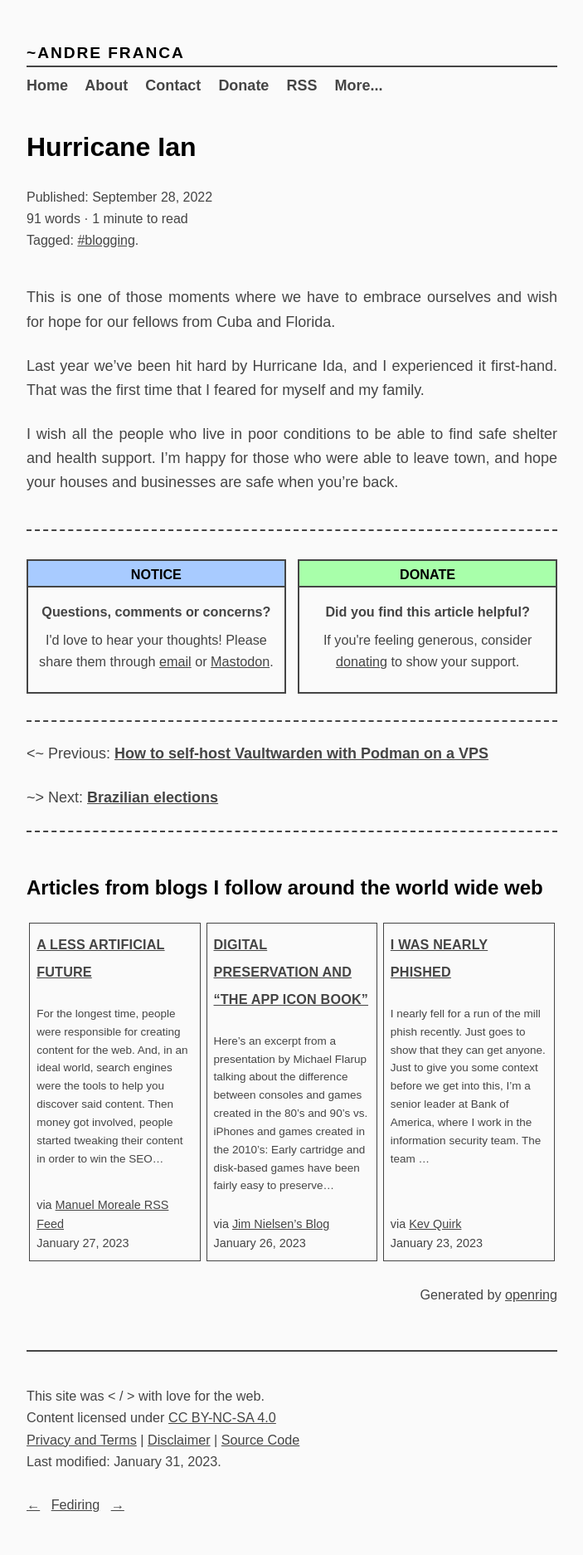
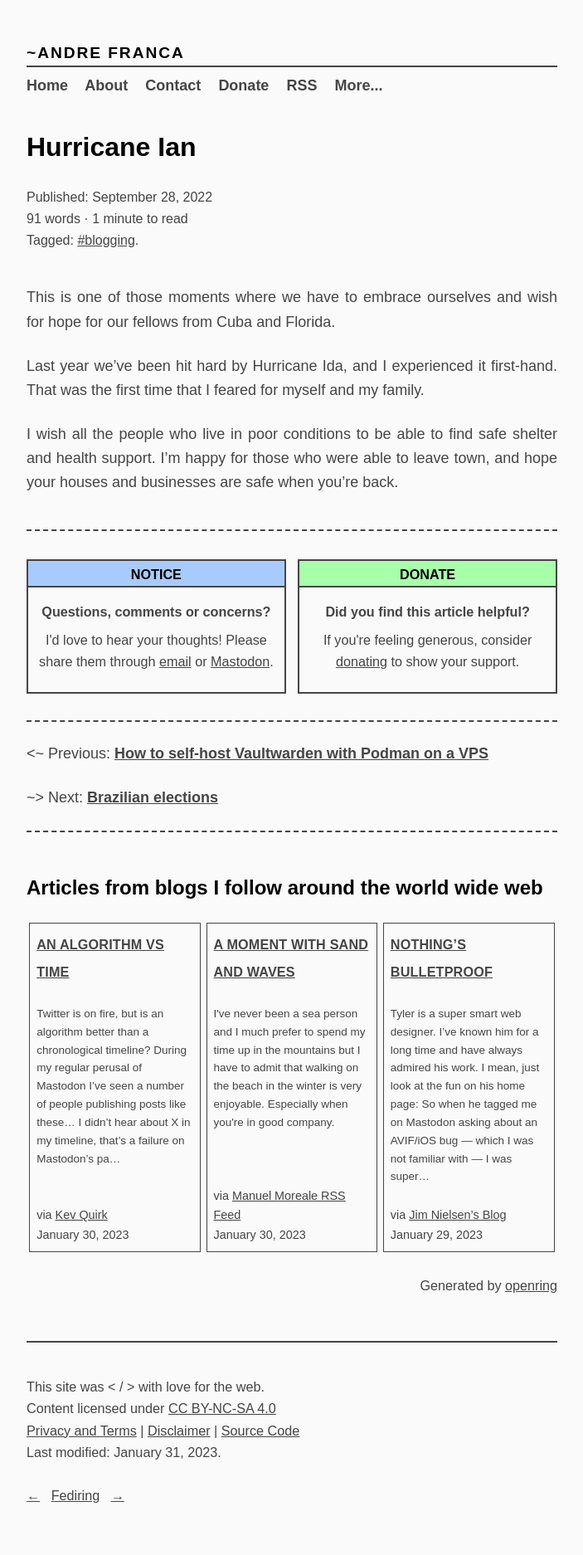
Before and after one commit to a-franca/abf.li, a Jekyll site: the page built from _posts/2022/2022-09-28-hurricane-ian.md, in a window 1280 px wide. Shown: the whole page at 83% size, without its empty margins (288-991 px from the left). Built offline with Jekyll 4.4.1, drawn with Linux system fonts in a browser that asks for light colours.

Commit message:
last openring pull

```diff
--- a/_includes/openring-out.html
+++ b/_includes/openring-out.html
@@ -5,44 +5,45 @@
 
     <div class="article">
       <h4 class="title">
-        <a href="https://manuelmoreale.com/@/page/59w1hnqE9FtE0h3l" rel="noopener noreferrer nofollow" target="_blank">A less artificial future</a>
+        <a href="https://kevquirk.com/algorithm-vs-time/" rel="noopener noreferrer nofollow" target="_blank">An Algorithm vs Time</a>
       </h4>
-      <p class="summary">For the longest time, people were responsible for creating content for the web. And, in an ideal world, search engines were the tools to help you discover said content. Then money got involved, people started tweaking their content in order to win the SEO…</p>
+      <p class="summary">
+          Twitter is on fire, but is an algorithm better than a chronological timeline?
+
+During my regular perusal of Mastodon I’ve seen a number of people publishing posts like these…
+
+
+  I didn’t hear about X in my timeline, that’s a failure on Mastodon’s pa…</p>
       <small class="source">
-        via <a href="https://manuelmoreale.com" rel="noopener noreferrer nofollow" target="_blank">Manuel Moreale RSS Feed</a>
+        via <a href="https://kevquirk.com" rel="noopener noreferrer nofollow" target="_blank">Kev Quirk</a>
       </small>
-      <small class="date">January 27, 2023</small>
+      <small class="date">January 30, 2023</small>
     </div>
 
     <div class="article">
       <h4 class="title">
-        <a href="https://blog.jim-nielsen.com/2023/digital-preservation-and-the-app-icon-book/" rel="noopener noreferrer nofollow" target="_blank">Digital Preservation and “The App Icon Book”</a>
+        <a href="https://manuelmoreale.com/@/page/S23zLkOxYSIiSYaO" rel="noopener noreferrer nofollow" target="_blank">A moment with sand and waves</a>
       </h4>
-      <p class="summary">
-
-Here’s an excerpt from a presentation by Michael Flarup talking about the difference between consoles and games created in the 80’s and 90’s vs. iPhones and games created in the 2010’s:
-
-Early cartridge and disk-based games have been fairly easy to preserve…</p>
+      <p class="summary">I&#39;ve never been a sea person and I much prefer to spend my time up in the mountains but I have to admit that walking on the beach in the winter is very enjoyable. Especially when you&#39;re in good company.
+</p>
       <small class="source">
-        via <a href="https://blog.jim-nielsen.com" rel="noopener noreferrer nofollow" target="_blank">Jim Nielsen’s Blog</a>
+        via <a href="https://manuelmoreale.com" rel="noopener noreferrer nofollow" target="_blank">Manuel Moreale RSS Feed</a>
       </small>
-      <small class="date">January 26, 2023</small>
+      <small class="date">January 30, 2023</small>
     </div>
 
     <div class="article">
       <h4 class="title">
-        <a href="https://kevquirk.com/i-was-nearly-phished/" rel="noopener noreferrer nofollow" target="_blank">I Was Nearly Phished</a>
+        <a href="https://blog.jim-nielsen.com/2023/nothings-bulletproof/" rel="noopener noreferrer nofollow" target="_blank">Nothing’s Bulletproof</a>
       </h4>
-      <p class="summary">
-          I nearly fell for a run of the mill phish recently. Just goes to show that they can get anyone.
+      <p class="summary">Tyler is a super smart web designer. I’ve known him for a long time and have always admired his work. I mean, just look at the fun on his home page:
 
-Just to give you some context before we get into this, I’m a senior leader at Bank of America, where I work in the information security team.
 
-The team …</p>
+So when he tagged me on Mastodon asking about an AVIF/iOS bug — which I was not familiar with — I was super…</p>
       <small class="source">
-        via <a href="https://kevquirk.com" rel="noopener noreferrer nofollow" target="_blank">Kev Quirk</a>
+        via <a href="https://blog.jim-nielsen.com" rel="noopener noreferrer nofollow" target="_blank">Jim Nielsen’s Blog</a>
       </small>
-      <small class="date">January 23, 2023</small>
+      <small class="date">January 29, 2023</small>
     </div>
 
   </section>
```
